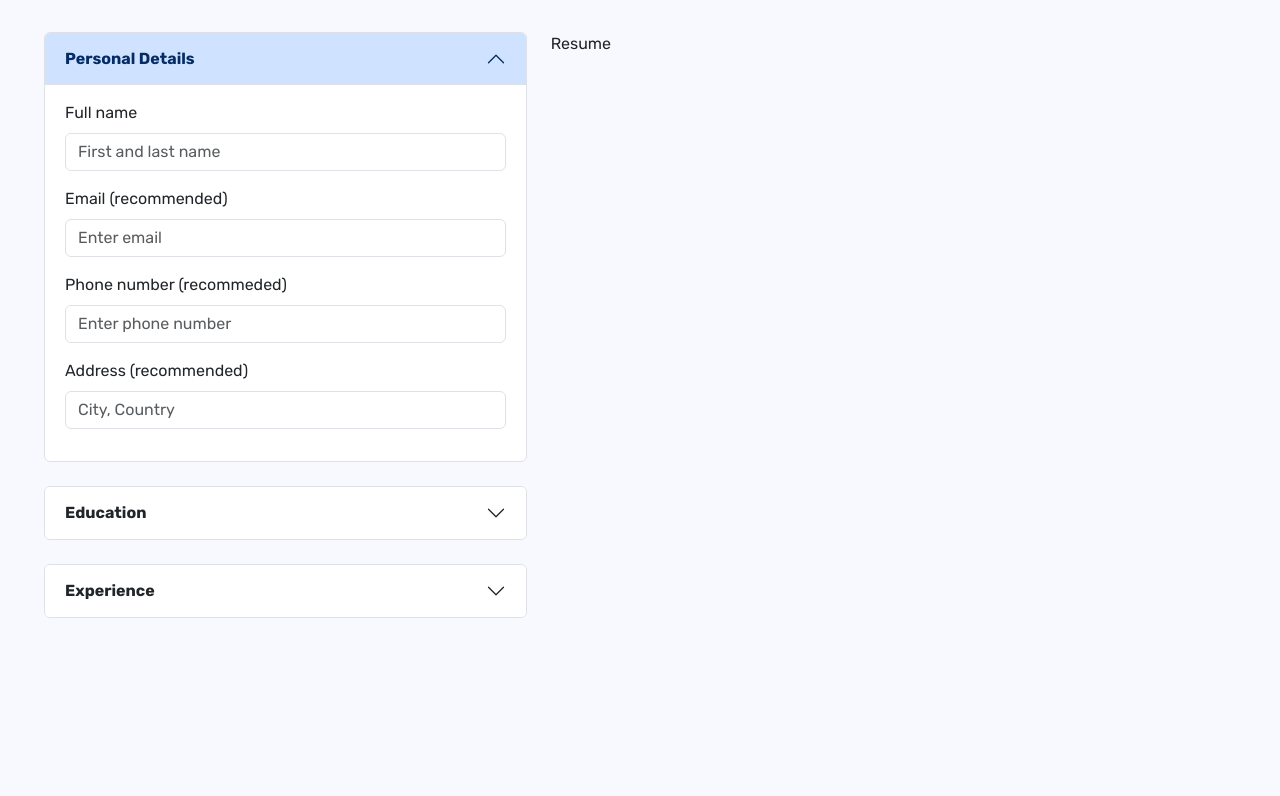
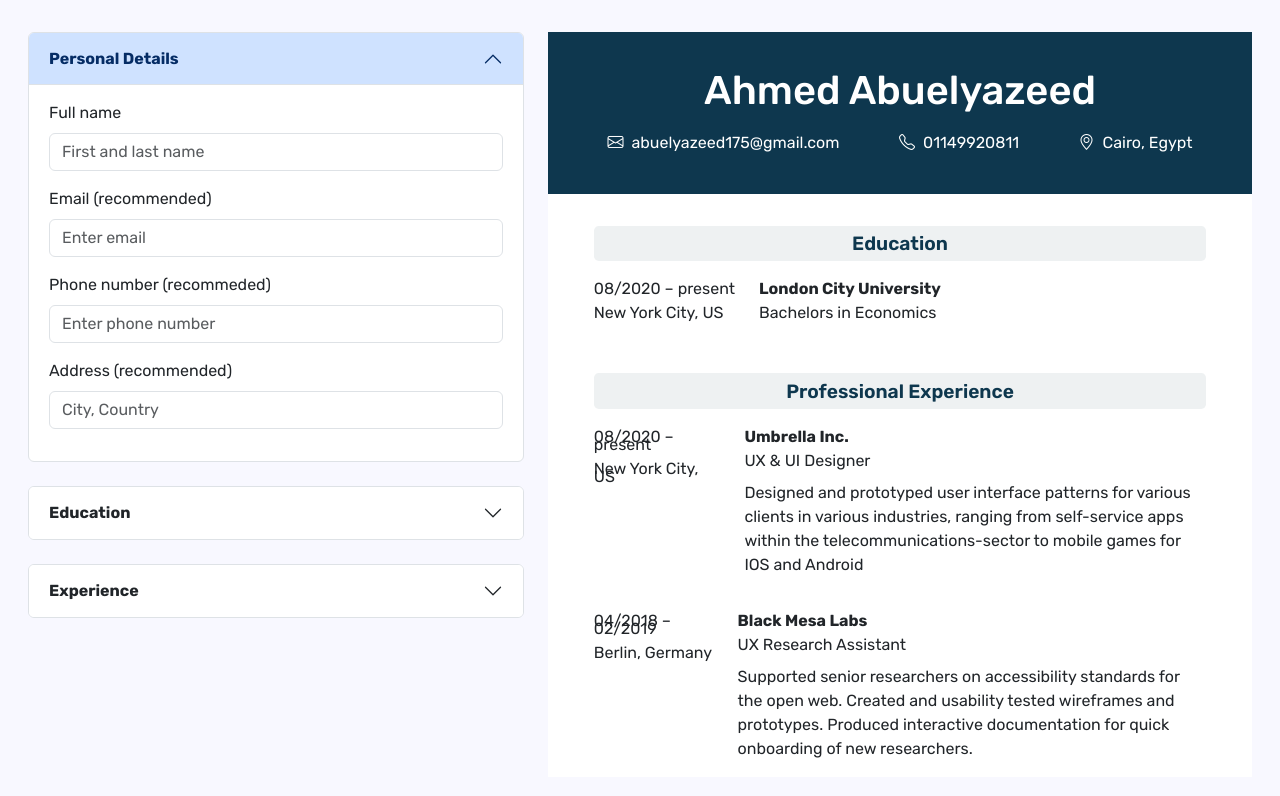
Before and after one commit to Abuelyazeed/CV-Builder, a React (Vite) app: page / in a window 1280 px wide. Shown: the top 796 px of the page. Built offline with nearby package versions, Linux system fonts and the light colour scheme.

Commit message:
Resume Done

```diff
--- a/src/App.css
+++ b/src/App.css
@@ -1,7 +1,7 @@
 #root {
-  max-width: 1280px;
+  /* max-width: 1280px; */
   margin: 0 auto;
-  padding: 2rem;
+  padding: 2rem 1rem;
 }
 
 body {
@@ -24,3 +24,47 @@ body {
   color: inherit;
   cursor: pointer;
 }
+
+.pers-section {
+  background-color: #0e374e;
+  color: white;
+  text-align: center;
+  padding-top: 2.2rem;
+  padding-bottom: 1.4rem;
+  width: 100%;
+}
+
+.resume-bottom {
+  background-color: white;
+  width: 100%;
+}
+
+.resume-bottom-title {
+  background-color: rgba(14, 55, 78, 0.07);
+  padding-top: 0.4rem;
+  padding-bottom: 0.4rem;
+  font-size: 1.2rem;
+  font-weight: 600;
+  color: #0e374e;
+  border-radius: 0.3rem;
+  text-align: center;
+}
+
+.resume-bottom-details {
+  margin-top: 1.5rem;
+  line-height: 0.5rem;
+}
+
+.experience-left {
+  width: 65%;
+}
+
+.edu-section {
+  margin-top: 2rem;
+  margin-bottom: 2.5rem;
+  width: 87%;
+}
+
+.experience-section {
+  width: 87%;
+}
--- a/src/components/Experience.jsx
+++ b/src/components/Experience.jsx
@@ -1,5 +1,6 @@
 import React from "react";
 import "../App.css";
+import "bootstrap-icons/font/bootstrap-icons.css";
 
 function Experience() {
   const experience = [
--- a/src/components/Resume.jsx
+++ b/src/components/Resume.jsx
@@ -1,7 +1,81 @@
 import React from "react";
+import "bootstrap-icons/font/bootstrap-icons.css";
 
 function Resume() {
-  return <div>Resume</div>;
+  return (
+    <div>
+      <section className="pers-section">
+        <h1 className="mb-3">Ahmed Abuelyazeed</h1>
+        <div className="d-flex flex-row justify-content-evenly">
+          <p>
+            <i class="bi bi-envelope me-2"></i>abuelyazeed175@gmail.com
+          </p>
+          <p>
+            <i class="bi bi-telephone me-2"></i>01149920811
+          </p>
+          <p>
+            <i class="bi bi-geo-alt me-2"></i>Cairo, Egypt
+          </p>
+        </div>
+      </section>
+      <div className="resume-bottom d-flex flex-column align-items-center">
+        <section className="edu-section">
+          <h3 className="resume-bottom-title">Education</h3>
+          <div className="d-flex flex-row resume-bottom-details">
+            <div className="me-4">
+              <p>08/2020 – present</p>
+              <p>New York City, US</p>
+            </div>
+            <div>
+              <p>
+                <strong>London City University</strong>
+              </p>
+              <p>Bachelors in Economics</p>
+            </div>
+          </div>
+        </section>
+        <section className="experience-section">
+          <h3 className="resume-bottom-title">Professional Experience</h3>
+          <div className="d-flex flex-row resume-bottom-details">
+            <div className="me-4 experience-left">
+              <p>08/2020 – present</p>
+              <p>New York City, US</p>
+            </div>
+            <div>
+              <p>
+                <strong>Umbrella Inc.</strong>
+              </p>
+              <p>UX & UI Designer</p>
+              <p className="lh-base">
+                Designed and prototyped user interface patterns for various
+                clients in various industries, ranging from self-service apps
+                within the telecommunications-sector to mobile games for IOS and
+                Android
+              </p>
+            </div>
+          </div>
+          <div className="d-flex flex-row resume-bottom-details">
+            <div className="me-4 experience-left">
+              <p>04/2018 – 02/2019</p>
+              <p>Berlin, Germany</p>
+            </div>
+            <div>
+              <p>
+                <strong>Black Mesa Labs</strong>
+              </p>
+              <p>UX Research Assistant</p>
+              <p className="lh-base">
+                Supported senior researchers on accessibility standards for the
+                open web. Created and usability tested wireframes and
+                prototypes. Produced interactive documentation for quick
+                onboarding of new researchers.
+              </p>
+            </div>
+          </div>
+        </section>
+      </div>
+    </div>
+  );
 }
 
 export default Resume;
```
